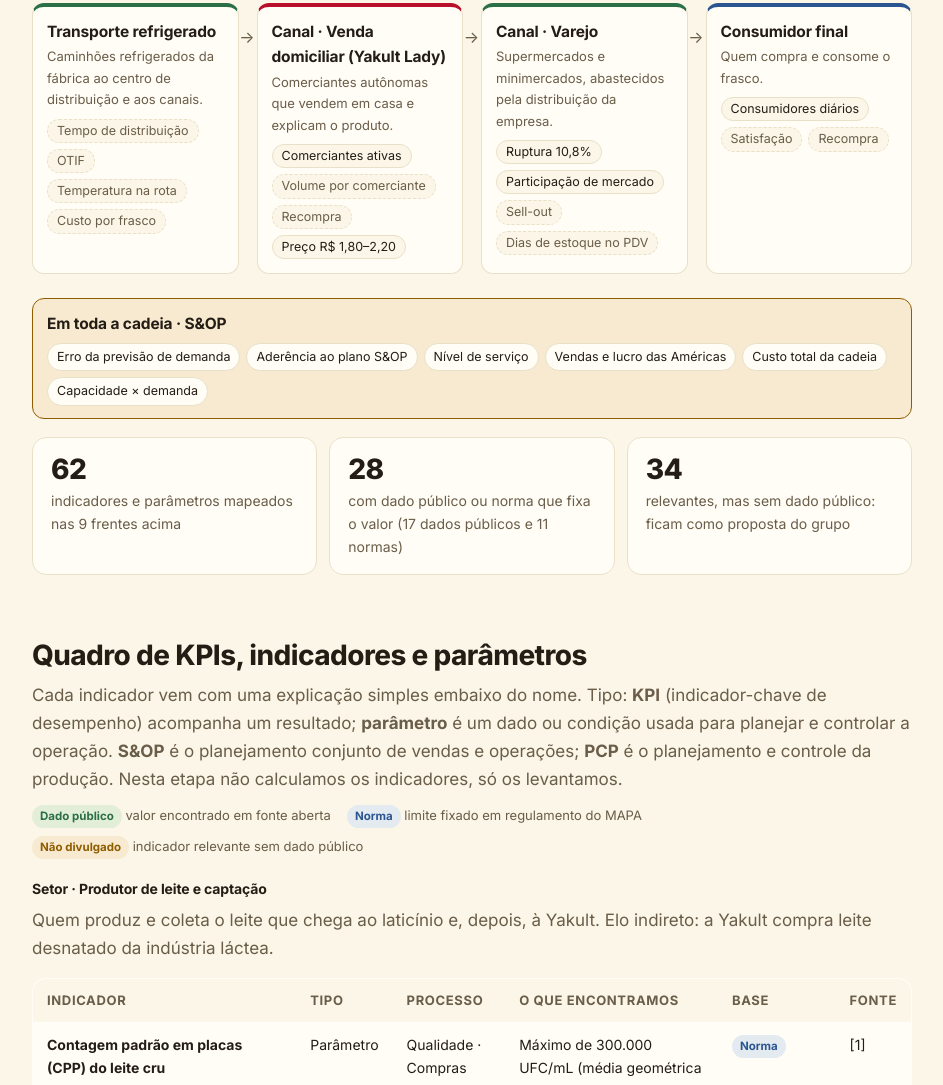
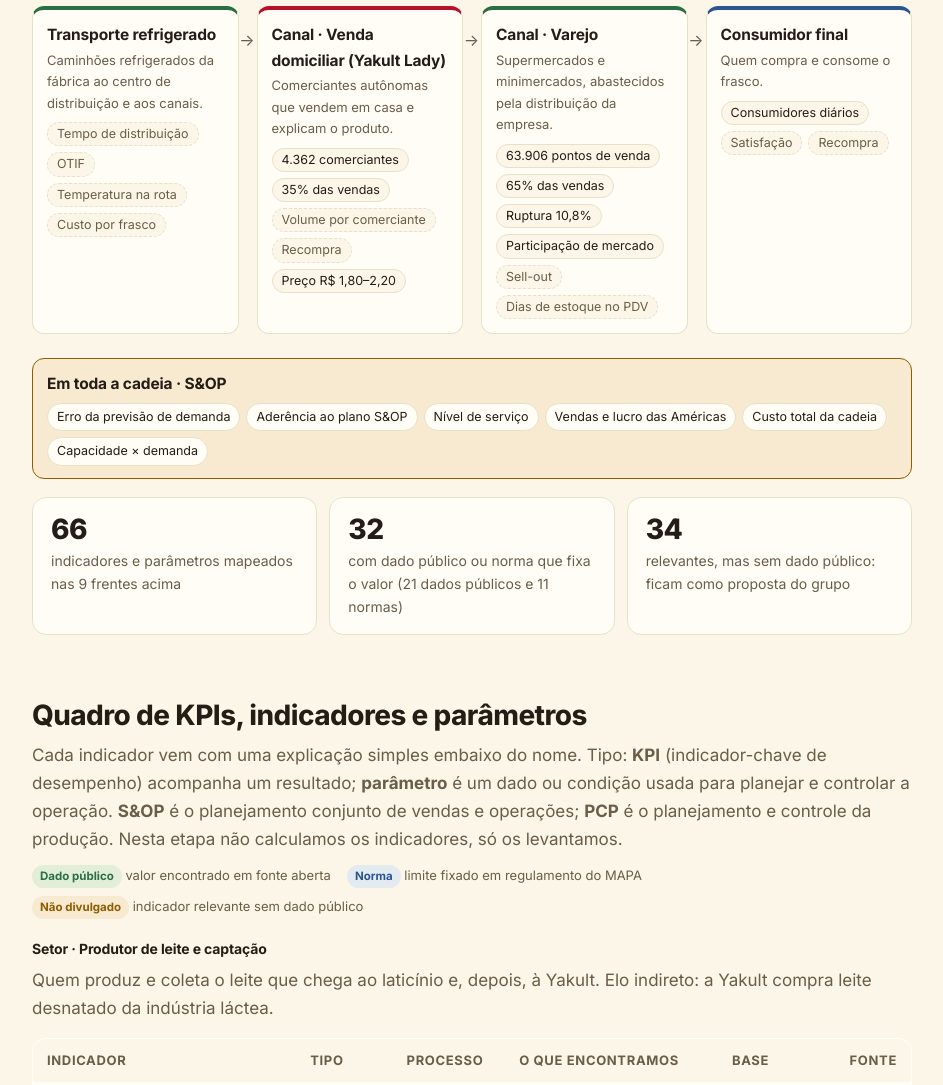
Before and after one commit to rafatashiro/yakult-projeto, a plain HTML site: page etapa-3.html in a window 1280 px wide. Shown: the part 1128-2213 px from the top of the page, without its empty margins (168-1111 px from the left). Drawn offline with Linux system fonts and the light colour scheme; a script that the page names is missing.

Commit message:
Etapa 3: dados do Brasil (vendas por dia, canais, comerciantes, lojas)
Inclui volume vendido (1,399 mi frascos/dia, jan-set/2023), 35% venda
domiciliar x 65% lojas, 4.362 comerciantes, 63.906 pontos de venda, 76
escritórios de vendas e 1.931 funcionários (Discover Nikkei, dados da
empresa), além da unidade de Lages. Lacunas e PDF atualizados.

Co-Authored-By: Claude Sonnet 5.5 <noreply@anthropic.com>
Claude-Session: https://claude.ai/code/session_01FXWjquWaDtiSEBbBTTYB7C

```diff
--- a/etapa-3.html
+++ b/etapa-3.html
@@ -143,17 +143,17 @@
     <ol class="cad" aria-label="Fases da cadeia e seus indicadores principais">
 <li class="fase p"><h3>Setor · Produtor de leite e captação</h3><p class="ator">Quem produz e coleta o leite que chega ao laticínio e, depois, à Yakult.</p><ul><li class="">CPP ≤ 300 mil UFC/mL</li><li class="">CCS ≤ 500 mil/mL</li><li class="">Temperatura 4 °C</li><li class="">Volume captado</li><li class="">Preço pago ao produtor</li></ul></li>
 <li class="fase s"><h3>Fornecedores de insumos</h3><p class="ator">Açúcar e essência, resina plástica dos frascos, embalagens e a cepa Shirota (produzida pelo próprio grupo).</p><ul><li class="nd">Lead time</li><li class="nd">OTIF do fornecedor</li><li class="nd">Cobertura de insumos</li><li class="nd">Lotes aprovados</li><li class="">Risco da cepa</li></ul></li>
-<li class="fase v"><h3>Fábrica · Complexo de Lorena (SP)</h3><p class="ator">Produz todas as linhas da marca e fabrica os próprios frascos.</p><ul><li class="">Frascos/dia</li><li class="nd">Aderência ao plano</li><li class="nd">Produtividade</li><li class="nd">Taxa de perdas</li><li class="nd">Setup</li><li class="">Bactérias viáveis</li><li class="">Acidez</li><li class="nd">Lotes retidos</li></ul></li>
+<li class="fase v"><h3>Fábrica · Complexo de Lorena (SP)</h3><p class="ator">Produz todas as linhas da marca e fabrica os próprios frascos.</p><ul><li class="">1,4 mi frascos/dia vendidos</li><li class="nd">Aderência ao plano</li><li class="nd">Produtividade</li><li class="nd">Taxa de perdas</li><li class="nd">Setup</li><li class="">Bactérias viáveis</li><li class="">Acidez</li><li class="nd">Lotes retidos</li></ul></li>
 <li class="fase s"><h3>Câmaras refrigeradas e centro de distribuição</h3><p class="ator">Armazenagem em frio até a liberação do lote e a expedição.</p><ul><li class="">Temperatura ≤ 10 °C</li><li class="nd">Cobertura (dias)</li><li class="nd">Giro de estoque</li><li class="nd">Validade restante</li><li class="nd">Perdas por vencimento</li></ul></li>
 <li class="fase s"><h3>Transporte refrigerado</h3><p class="ator">Caminhões refrigerados da fábrica ao centro de distribuição e aos canais.</p><ul><li class="nd">Tempo de distribuição</li><li class="nd">OTIF</li><li class="nd">Temperatura na rota</li><li class="nd">Custo por frasco</li></ul></li>
-<li class="fase v"><h3>Canal · Venda domiciliar (Yakult Lady)</h3><p class="ator">Comerciantes autônomas que vendem em casa e explicam o produto.</p><ul><li class="">Comerciantes ativas</li><li class="nd">Volume por comerciante</li><li class="nd">Recompra</li><li class="">Preço R$ 1,80–2,20</li></ul></li>
-<li class="fase s"><h3>Canal · Varejo</h3><p class="ator">Supermercados e minimercados, abastecidos pela distribuição da empresa.</p><ul><li class="">Ruptura 10,8%</li><li class="">Participação de mercado</li><li class="nd">Sell-out</li><li class="nd">Dias de estoque no PDV</li></ul></li>
+<li class="fase v"><h3>Canal · Venda domiciliar (Yakult Lady)</h3><p class="ator">Comerciantes autônomas que vendem em casa e explicam o produto.</p><ul><li class="">4.362 comerciantes</li><li class="">35% das vendas</li><li class="nd">Volume por comerciante</li><li class="nd">Recompra</li><li class="">Preço R$ 1,80–2,20</li></ul></li>
+<li class="fase s"><h3>Canal · Varejo</h3><p class="ator">Supermercados e minimercados, abastecidos pela distribuição da empresa.</p><ul><li class="">63.906 pontos de venda</li><li class="">65% das vendas</li><li class="">Ruptura 10,8%</li><li class="">Participação de mercado</li><li class="nd">Sell-out</li><li class="nd">Dias de estoque no PDV</li></ul></li>
 <li class="fase p"><h3>Consumidor final</h3><p class="ator">Quem compra e consome o frasco.</p><ul><li class="">Consumidores diários</li><li class="nd">Satisfação</li><li class="nd">Recompra</li></ul></li>
     </ol>
     <div class="sop-faixa"><h3>Em toda a cadeia · S&amp;OP</h3><ul><li>Erro da previsão de demanda</li><li>Aderência ao plano S&amp;OP</li><li>Nível de serviço</li><li>Vendas e lucro das Américas</li><li>Custo total da cadeia</li><li>Capacidade × demanda</li></ul></div>
     <div class="facts">
-      <div class="fact"><div class="n">62</div><div class="l">indicadores e parâmetros mapeados nas 9 frentes acima</div></div>
-      <div class="fact"><div class="n">28</div><div class="l">com dado público ou norma que fixa o valor (17 dados públicos e 11 normas)</div></div>
+      <div class="fact"><div class="n">66</div><div class="l">indicadores e parâmetros mapeados nas 9 frentes acima</div></div>
+      <div class="fact"><div class="n">32</div><div class="l">com dado público ou norma que fixa o valor (21 dados públicos e 11 normas)</div></div>
       <div class="fact"><div class="n">34</div><div class="l">relevantes, mas sem dado público: ficam como proposta do grupo</div></div>
     </div>
   </section>
@@ -184,15 +184,16 @@
 </tbody></table></div>
 <h3 class="bars-grp">Fábrica · Complexo de Lorena (SP)</h3><p class="sub">Produz todas as linhas da marca e fabrica os próprios frascos. Aqui se concentram PCP e qualidade.</p>
 <div class="table-wrap"><table class="stack q"><caption class="sr-only">Indicadores: Fábrica · Complexo de Lorena (SP)</caption><thead><tr><th scope="col">Indicador</th><th scope="col">Tipo</th><th scope="col">Processo</th><th scope="col">O que encontramos</th><th scope="col">Base</th><th scope="col">Fonte</th></tr></thead><tbody>
-<tr><th scope="row">Volume produzido (frascos por dia)<span class="expl">Quantos frascos a fábrica produz por dia. É a base para comparar produção com demanda no planejamento.</span></th><td data-label="Tipo">KPI</td><td data-label="Processo">S&OP · PCP</td><td data-label="O que encontramos">O grupo publica frascos por dia por empresa, inclusive a Yakult S/A do Brasil (milhares por dia, p. 12 do relatório). No mundo, 37,9 milhões por dia no último exercício. O valor do Brasil não foi extraído com segurança.</td><td data-label="Base"><span class="bs pub">Dado público</span></td><td data-label="Fonte">[4]</td></tr>
+<tr><th scope="row">Volume vendido (frascos por dia)<span class="expl">Quantos frascos são vendidos por dia. Mostra a escala do negócio e serve de base para planejar quanto produzir. Não é o mesmo que o volume produzido, que depende do estoque.</span></th><td data-label="Tipo">KPI</td><td data-label="Processo">S&OP · PCP</td><td data-label="O que encontramos">Cerca de 1.399.000 frascos por dia no Brasil (inclui Uruguai), entre janeiro e setembro de 2023. É volume de venda, não de produção. No mundo, 37,9 milhões por dia no exercício até março de 2026.</td><td data-label="Base"><span class="bs pub">Dado público</span></td><td data-label="Fonte">[16] [4]</td></tr>
 <tr><th scope="row">Capacidade instalada (área e linhas)<span class="expl">O máximo que a fábrica consegue produzir com as máquinas e o espaço que tem. Limita o quanto de demanda a empresa consegue atender.</span></th><td data-label="Tipo">Parâmetro</td><td data-label="Processo">PCP</td><td data-label="O que encontramos">Cerca de 40 mil m² construídos em 440 mil m² de terreno. Capacidade em frascos por dia não divulgada.</td><td data-label="Base"><span class="bs pub">Dado público</span></td><td data-label="Fonte">[3]</td></tr>
-<tr><th scope="row">Concentração da oferta em uma só fábrica<span class="expl">Quanto da produção sai de um único local. Com fábrica única, uma parada em Lorena afeta toda a oferta.</span></th><td data-label="Tipo">Parâmetro</td><td data-label="Processo">S&OP · Riscos</td><td data-label="O que encontramos">100% das linhas em Lorena desde 2013; pequena parte exportada ao Uruguai.</td><td data-label="Base"><span class="bs pub">Dado público</span></td><td data-label="Fonte">[3]</td></tr>
+<tr><th scope="row">Concentração da oferta em uma só fábrica<span class="expl">Quanto da produção sai de um único local. Com fábrica única, uma parada em Lorena afeta toda a oferta.</span></th><td data-label="Tipo">Parâmetro</td><td data-label="Processo">S&OP · Riscos</td><td data-label="O que encontramos">Todas as linhas da Yakult são feitas em Lorena desde 2013; pequena parte vai ao Uruguai. O grupo tem também uma unidade em Lages (SC), voltada a suco de maçã concentrado e aromas naturais; sua relação com o produto não é divulgada.</td><td data-label="Base"><span class="bs pub">Dado público</span></td><td data-label="Fonte">[3] [17]</td></tr>
 <tr><th scope="row">Aderência ao plano de produção (produzido ÷ programado)<span class="expl">Compara o que foi produzido com o que estava programado, em %. Perto de 100% significa que o plano foi cumprido.</span></th><td data-label="Tipo">KPI</td><td data-label="Processo">PCP</td><td data-label="O que encontramos">Não divulgado.</td><td data-label="Base"><span class="bs sug">Não divulgado</span></td><td data-label="Fonte">[15]</td></tr>
 <tr><th scope="row">Produtividade das linhas (envase e fabricação de frascos)<span class="expl">Quanto cada linha produz por hora, em relação ao que poderia produzir. Mostra se as máquinas ficam paradas ou trabalham no ritmo previsto.</span></th><td data-label="Tipo">KPI</td><td data-label="Processo">PCP</td><td data-label="O que encontramos">Não divulgado.</td><td data-label="Base"><span class="bs sug">Não divulgado</span></td><td data-label="Fonte">[15]</td></tr>
 <tr><th scope="row">Taxa de perdas (rendimento do leite, quebra de frascos, retrabalho)<span class="expl">Parcela do material que não vira produto vendável (leite perdido, frasco quebrado, lote refeito). Perda é custo sem receita.</span></th><td data-label="Tipo">KPI</td><td data-label="Processo">PCP · Qualidade</td><td data-label="O que encontramos">Não divulgado.</td><td data-label="Base"><span class="bs sug">Não divulgado</span></td><td data-label="Fonte">[15]</td></tr>
 <tr><th scope="row">Tempos de processamento (esterilização, fermentação, mistura, envase)<span class="expl">Quanto tempo cada etapa leva. A fermentação, por exemplo, não pode ser acelerada. Esses tempos definem quantos lotes saem por dia.</span></th><td data-label="Tipo">Parâmetro</td><td data-label="Processo">PCP</td><td data-label="O que encontramos">As etapas existem; os tempos não são divulgados.</td><td data-label="Base"><span class="bs sug">Não divulgado</span></td><td data-label="Fonte">[14]</td></tr>
 <tr><th scope="row">Tempo de preparação (setup) na troca de sabor<span class="expl">Setup é o tempo parado para limpar e ajustar a máquina entre um produto e outro. Quanto mais sabores, mais trocas e mais tempo perdido.</span></th><td data-label="Tipo">Parâmetro</td><td data-label="Processo">PCP</td><td data-label="O que encontramos">Linha com cinco versões (tradicional, 40, Light, Pêssego, Morango). Tempos não divulgados.</td><td data-label="Base"><span class="bs sug">Não divulgado</span></td><td data-label="Fonte">[14]</td></tr>
 <tr><th scope="row">Tamanho de lote e sequenciamento<span class="expl">Lote é a quantidade produzida de uma vez. Sequenciamento é a ordem em que os produtos são feitos. Os dois decidem eficiência e estoque.</span></th><td data-label="Tipo">Parâmetro</td><td data-label="Processo">PCP</td><td data-label="O que encontramos">Não divulgado.</td><td data-label="Base"><span class="bs sug">Não divulgado</span></td><td data-label="Fonte">[15]</td></tr>
+<tr><th scope="row">Equipe da empresa (mão de obra)<span class="expl">Número de pessoas que trabalham na empresa. No planejamento da produção, importa saber se há gente suficiente para operar as linhas, inclusive em turnos e férias.</span></th><td data-label="Tipo">Parâmetro</td><td data-label="Processo">PCP · Pessoas</td><td data-label="O que encontramos">1.931 funcionários em setembro de 2023 (toda a empresa, não só a fábrica).</td><td data-label="Base"><span class="bs pub">Dado público</span></td><td data-label="Fonte">[16]</td></tr>
 <tr><th scope="row">Manutenção programada e paradas de equipamento<span class="expl">Paradas planejadas para revisar ou trocar equipamentos. Entram no plano para não surpreender a produção.</span></th><td data-label="Tipo">Parâmetro</td><td data-label="Processo">PCP</td><td data-label="O que encontramos">A modernização de R$ 60 milhões inclui troca de seis tanques de aço inox.</td><td data-label="Base"><span class="bs pub">Dado público</span></td><td data-label="Fonte">[3]</td></tr>
 <tr><th scope="row">Bactérias lácticas viáveis no produto<span class="expl">Quantidade de bactérias vivas por grama no produto. Em um probiótico, é o que dá sentido ao produto, e a norma exige o mínimo até o fim da validade.</span></th><td data-label="Tipo">KPI</td><td data-label="Processo">Qualidade</td><td data-label="O que encontramos">Mínimo de 10⁶ UFC/g para leite fermentado ou cultivado, mantido durante toda a validade (10⁷ no acidófilo). Valor declarado pela Yakult no Brasil não localizado.</td><td data-label="Base"><span class="bs nor">Norma</span></td><td data-label="Fonte">[2]</td></tr>
 <tr><th scope="row">Acidez titulável<span class="expl">Mede o ácido láctico formado na fermentação (em g por 100 g). Mostra se a fermentação ocorreu e dá o sabor azedinho padrão.</span></th><td data-label="Tipo">Parâmetro</td><td data-label="Processo">Qualidade</td><td data-label="O que encontramos">0,6 a 2,0 g de ácido láctico por 100 g.</td><td data-label="Base"><span class="bs nor">Norma</span></td><td data-label="Fonte">[2]</td></tr>
@@ -223,7 +224,8 @@
 </tbody></table></div>
 <h3 class="bars-grp">Canal · Venda domiciliar (Yakult Lady)</h3><p class="sub">Comerciantes autônomas que vendem em casa e explicam o produto.</p>
 <div class="table-wrap"><table class="stack q"><caption class="sr-only">Indicadores: Canal · Venda domiciliar (Yakult Lady)</caption><thead><tr><th scope="col">Indicador</th><th scope="col">Tipo</th><th scope="col">Processo</th><th scope="col">O que encontramos</th><th scope="col">Base</th><th scope="col">Fonte</th></tr></thead><tbody>
-<tr><th scope="row">Comerciantes ativas<span class="expl">Quantas Yakult Ladies estão vendendo no período. Mostra o tamanho da rede do porta a porta.</span></th><td data-label="Tipo">KPI</td><td data-label="Processo">Vendas · S&OP</td><td data-label="O que encontramos">Mais de 5 mil (2018/19). Número atual não divulgado.</td><td data-label="Base"><span class="bs pub">Dado público</span></td><td data-label="Fonte">[10]</td></tr>
+<tr><th scope="row">Comerciantes ativas<span class="expl">Quantas Yakult Ladies estão vendendo no período. Mostra o tamanho da rede do porta a porta.</span></th><td data-label="Tipo">KPI</td><td data-label="Processo">Vendas · S&OP</td><td data-label="O que encontramos">4.362 em setembro de 2023, das quais 4.015 geridas diretamente pela empresa. Em 2018/19, outra fonte falava em mais de 5 mil (as contagens podem diferir).</td><td data-label="Base"><span class="bs pub">Dado público</span></td><td data-label="Fonte">[16] [10]</td></tr>
+<tr><th scope="row">Participação da venda domiciliar nas vendas<span class="expl">Parte das vendas que passa pelo porta a porta (e não pelas lojas). Mostra o peso de cada canal e quanto o planejamento depende de um canal ou de outro.</span></th><td data-label="Tipo">KPI</td><td data-label="Processo">Vendas · S&OP</td><td data-label="O que encontramos">35% no Brasil (65% em lojas) e 53% na Grande São Paulo (47% em lojas), em 2023.</td><td data-label="Base"><span class="bs pub">Dado público</span></td><td data-label="Fonte">[16]</td></tr>
 <tr><th scope="row">Volume vendido por comerciante e frequência de visitas<span class="expl">Quantos frascos cada comerciante vende e com que regularidade visita os clientes. Ajuda a prever a demanda do canal.</span></th><td data-label="Tipo">KPI</td><td data-label="Processo">Vendas · S&OP</td><td data-label="O que encontramos">Não divulgado.</td><td data-label="Base"><span class="bs sug">Não divulgado</span></td><td data-label="Fonte">—</td></tr>
 <tr><th scope="row">Recompra e clientes ativos por comerciante<span class="expl">Parte dos clientes que voltam a comprar. Recompra alta indica fidelidade e demanda mais previsível.</span></th><td data-label="Tipo">KPI</td><td data-label="Processo">Vendas</td><td data-label="O que encontramos">Não divulgado.</td><td data-label="Base"><span class="bs sug">Não divulgado</span></td><td data-label="Fonte">[14]</td></tr>
 <tr><th scope="row">Perdas por validade na revenda<span class="expl">Frascos que a comerciante não conseguiu vender antes de vencer. Mostra se ela recebe mais do que vende.</span></th><td data-label="Tipo">KPI</td><td data-label="Processo">Estoques</td><td data-label="O que encontramos">Não divulgado.</td><td data-label="Base"><span class="bs sug">Não divulgado</span></td><td data-label="Fonte">—</td></tr>
@@ -231,6 +233,8 @@
 </tbody></table></div>
 <h3 class="bars-grp">Canal · Varejo</h3><p class="sub">Supermercados e minimercados, abastecidos pela distribuição da empresa.</p>
 <div class="table-wrap"><table class="stack q"><caption class="sr-only">Indicadores: Canal · Varejo</caption><thead><tr><th scope="col">Indicador</th><th scope="col">Tipo</th><th scope="col">Processo</th><th scope="col">O que encontramos</th><th scope="col">Base</th><th scope="col">Fonte</th></tr></thead><tbody>
+<tr><th scope="row">Pontos de venda atendidos<span class="expl">Quantas lojas e parceiros recebem o produto. Quanto mais pontos, maior a cobertura, e mais complexa a entrega.</span></th><td data-label="Tipo">KPI</td><td data-label="Processo">Vendas · Logística</td><td data-label="O que encontramos">63.906 lojas e parceiros corporativos no Brasil.</td><td data-label="Base"><span class="bs pub">Dado público</span></td><td data-label="Fonte">[16]</td></tr>
+<tr><th scope="row">Escritórios de vendas e distribuidores<span class="expl">Locais de onde a empresa organiza a venda e a entrega na região. Definem a distância até o cliente e o tempo de entrega.</span></th><td data-label="Tipo">Parâmetro</td><td data-label="Processo">Logística · Vendas</td><td data-label="O que encontramos">76 escritórios de vendas, com distribuidores entre eles. A fonte detalha 57 em São Paulo e 29 distribuidores, valores que não somam 76.</td><td data-label="Base"><span class="bs pub">Dado público</span></td><td data-label="Fonte">[16]</td></tr>
 <tr><th scope="row">Ruptura de gôndola<span class="expl">Percentual de produtos que faltam na prateleira quando o cliente procura. A venda perdida é invisível, por isso o índice é acompanhado de perto.</span></th><td data-label="Tipo">KPI</td><td data-label="Processo">Estoques · Logística</td><td data-label="O que encontramos">Média de supermercados: 10,8% em julho de 2026; leite UHT, 11,4%. Não é dado específico da Yakult.</td><td data-label="Base"><span class="bs pub">Dado público</span></td><td data-label="Fonte">[5]</td></tr>
 <tr><th scope="row">Participação de mercado em fermentados<span class="expl">Parte das vendas da categoria que fica com a marca (vendas da Yakult ÷ vendas totais de fermentados). Mostra a posição frente aos concorrentes.</span></th><td data-label="Tipo">KPI</td><td data-label="Processo">S&OP · Vendas</td><td data-label="O que encontramos">Foto de 2001: Yakult 42% e Nestlé 40,3% (AC Nielsen). Dado atual é pago.</td><td data-label="Base"><span class="bs pub">Dado público</span></td><td data-label="Fonte">[13]</td></tr>
 <tr><th scope="row">Venda no ponto de venda (sell-out) contra o que foi entregue (sell-in)<span class="expl">Sell-in é o que a fábrica entrega ao varejo. Sell-out é o que o consumidor realmente compra. Se o sell-in passa do sell-out por muito tempo, o estoque do varejo infla.</span></th><td data-label="Tipo">KPI</td><td data-label="Processo">S&OP</td><td data-label="O que encontramos">Não divulgado.</td><td data-label="Base"><span class="bs sug">Não divulgado</span></td><td data-label="Fonte">—</td></tr>
@@ -271,10 +275,10 @@
     <h2>Lacunas e limites do levantamento</h2>
     <div class="callout red">
       <strong>A maior parte dos indicadores internos da Yakult não é pública</strong>
-      <p>Dos 62 itens do quadro, 34 não têm dado público. Aderência ao plano, perdas, OTIF, cobertura de estoque e lead time de fornecedores são indicadores internos e a empresa não os divulga. Preferimos marcá-los como proposta a inventar números.</p>
+      <p>Dos 66 itens do quadro, 34 não têm dado público. Aderência ao plano, perdas, OTIF, cobertura de estoque e lead time de fornecedores são indicadores internos e a empresa não os divulga. Preferimos marcá-los como proposta a inventar números.</p>
     </div>
     <ul>
-      <li><strong>Frascos por dia no Brasil.</strong> O relatório do grupo traz o número por empresa (p. 12), mas a extração do PDF desalinhou a tabela e não conseguimos ligar com segurança o valor ao Brasil. Fica como indicador e fonte; vale conferir direto no PDF.</li>
+      <li><strong>Relatório da Yakult Honsha.</strong> O site do grupo estava em manutenção quando tentamos abrir os relatórios, e a única cópia que conseguimos ler tinha a tabela de frascos por dia desalinhada. Por isso os dados do Brasil vêm de uma reportagem que cita números da empresa (até setembro de 2023): o volume vendido inclui o Uruguai e não é produção, e os dados de comerciantes, canais e lojas têm essa mesma data.</li>
       <li><strong>Validade e quantidade de bactérias no Brasil.</strong> Não localizamos o prazo de validade nem a contagem declarada para o frasco de 80 ml. O exemplo da filial australiana (65 ml) serve só para mostrar o tipo de parâmetro.</li>
       <li><strong>Ruptura.</strong> O índice de 10,8% é média de supermercados, não da Yakult nem de refrigerados.</li>
       <li><strong>Resultados financeiros.</strong> O segmento Américas junta Brasil, México e EUA, em ienes. Não há resultado só do Brasil.</li>
@@ -301,6 +305,8 @@
 <li value="13">IstoÉ Dinheiro. <a href="https://istoedinheiro.com.br/a-vitalidade-da-nestle">A vitalidade da Nestlé</a> (2001; participação em fermentados).</li>
 <li value="14">Este projeto, Etapa 1 (<a href="etapa-1.html">etapa-1.html</a>): cadeia de suprimentos da Yakult, faixas de preço observadas pelo grupo e limitações.</li>
 <li value="15">Material da aula. Atividade assíncrona de 06/11/2026: KPIs, parâmetros, S&amp;OP e PCP (exemplos de indicadores ao longo da cadeia).</li>
+<li value="16">Discover Nikkei (Tomoko Oura, 21/03/2025). <a href="https://discovernikkei.org/en/journal/2025/3/21/yakult/">Yakult Brazil, boasting the largest lineup overseas</a> (dados da empresa até setembro de 2023: vendas por dia, canais, comerciantes, pontos de venda).</li>
+<li value="17">InfoEscola. <a href="https://www.infoescola.com/alimentos/yakult/">Yakult</a> (histórico das unidades fabris).</li>
     </ol>
   </section>
 
```
Also changed, not shown: 1 other file.
